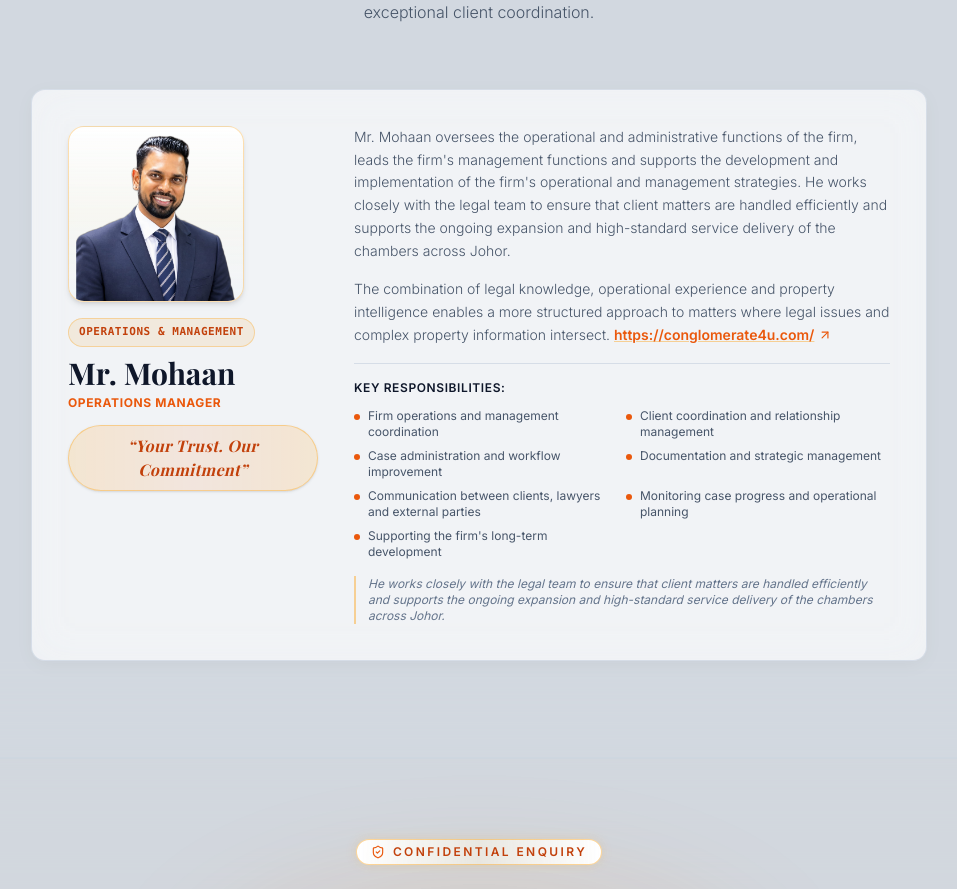
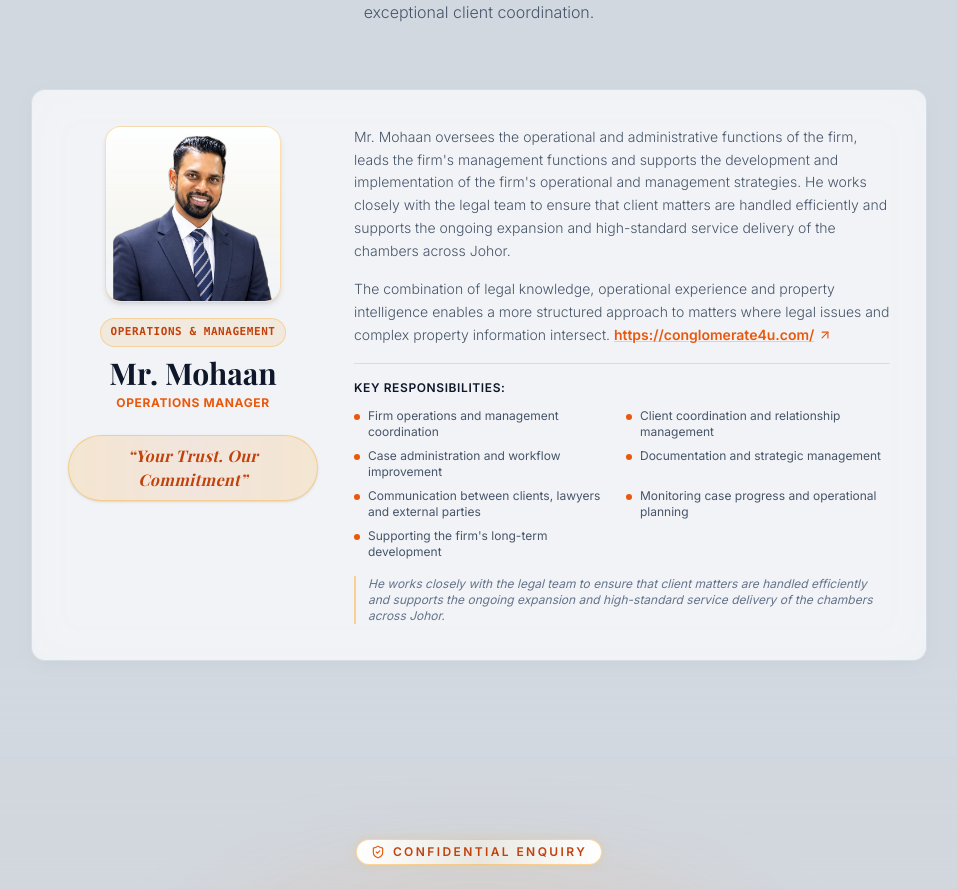
Before and after one commit to onyxtech26/TAFM-CO, a React (Vite) app: page /#/our-lawyer in a window 1280 px wide. Shown: the part 2520-3409 px from the top of the page, without its empty margins (161-1118 px from the left). Built offline with nearby package versions, Linux system fonts and the light colour scheme; a web font is replaced by a local one.

Commit message:
Center Mr. Mohaan profile elements and move motto down on Our Lawyer page

```diff
--- a/src/pages/OurLawyerPage.tsx
+++ b/src/pages/OurLawyerPage.tsx
@@ -206,7 +206,7 @@ export default function OurLawyerPage() {
             {LEADERSHIP_TEAM.filter((m) => m.id !== 'founder-principal').map((member) => (
               <div key={member.id} className="card-luxury p-7 sm:p-9 shadow-lg">
                 <div className="grid grid-cols-1 md:grid-cols-12 gap-7 sm:gap-9 items-start">
-                  <div className="md:col-span-4 flex flex-col items-center md:items-start text-center md:text-left">
+                  <div className="md:col-span-4 flex flex-col items-center text-center">
                     {member.photoUrl && (
                       <div className="relative w-36 h-36 sm:w-44 sm:h-44 rounded-2xl bg-gradient-to-b from-white/95 via-amber-50/40 to-slate-100/70 border border-amber-500/30 shadow-md overflow-hidden flex items-end justify-center mb-4">
                         <img
@@ -227,7 +227,7 @@ export default function OurLawyerPage() {
                       {member.role}
                     </p>
                     {member.motto && (
-                      <div className="mt-3.5 w-full flex justify-center">
+                      <div className="mt-5 sm:mt-6 w-full flex justify-center">
                         <div className="inline-flex items-center justify-center px-4 sm:px-5 py-1.5 sm:py-2 rounded-full bg-gradient-to-r from-amber-500/15 via-orange-500/10 to-amber-500/15 border border-amber-500/35 shadow-sm text-center">
                           <span className="font-serif italic text-sm sm:text-base font-bold text-[#C2410C] tracking-wide text-center">
                             &ldquo;{member.motto}&rdquo;
```
